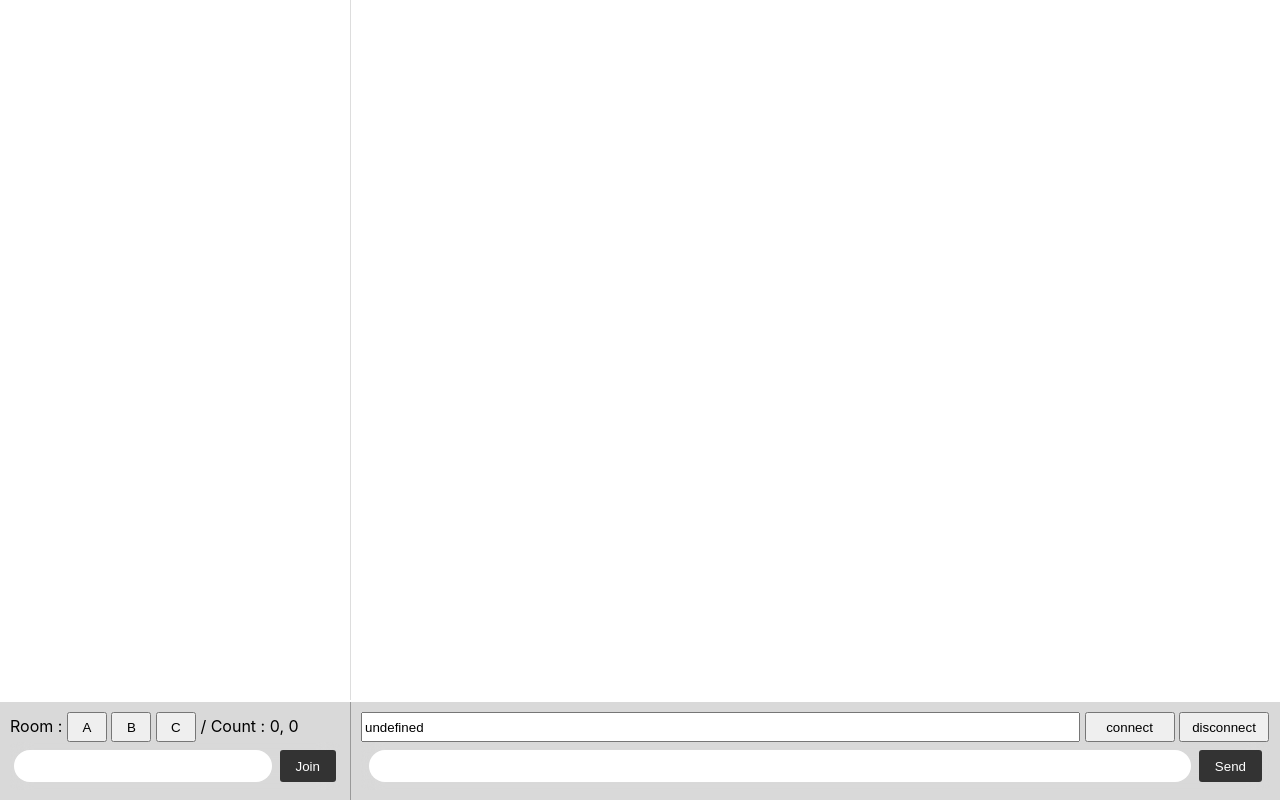
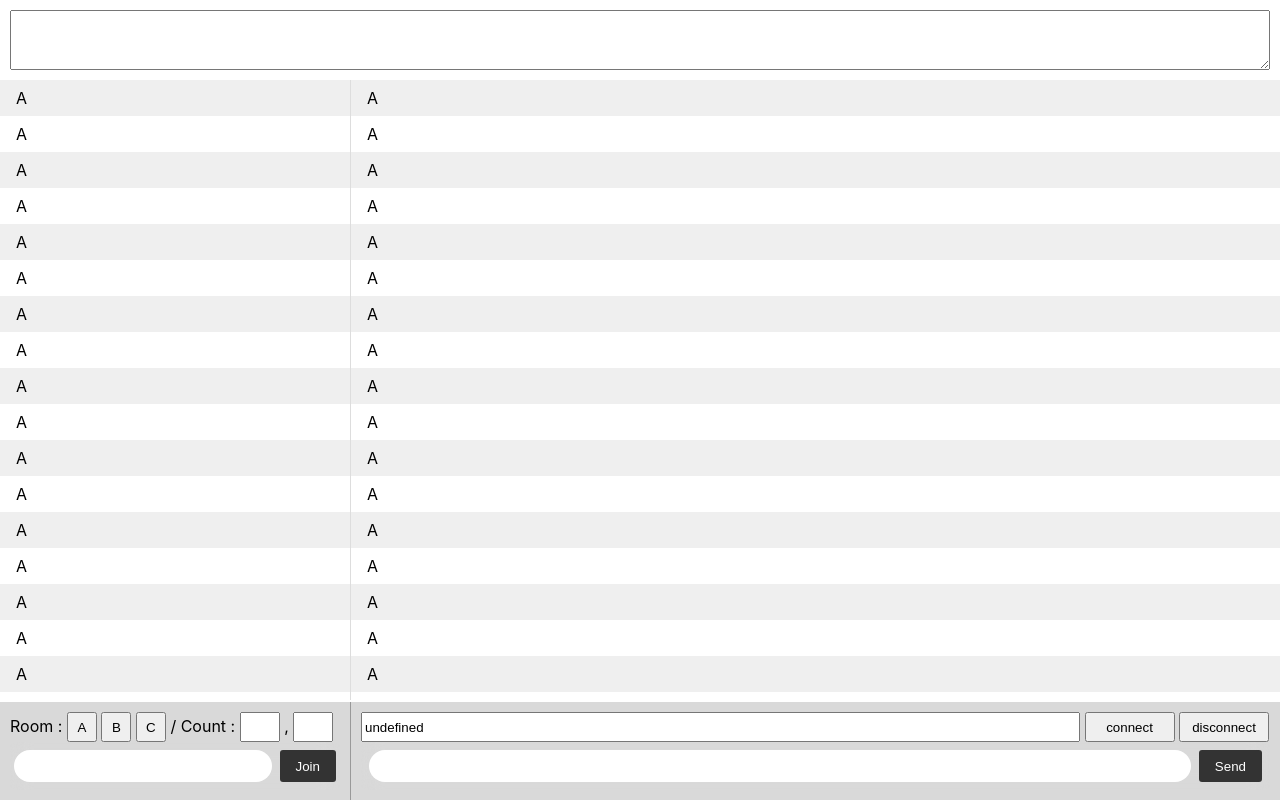
Before and after one commit to ks2colorworld/socketio-sample, a website: page client/index-gd.html in a window 1280 px wide. Drawn offline with nearby package versions, Linux system fonts and the light colour scheme; no server answers.

Commit message:
스크롤, 좌표값 표시 영역, Count 입력폼으로 변경

```diff
--- a/client/index-gd.html
+++ b/client/index-gd.html
@@ -15,13 +15,31 @@
       box-sizing: border-box;
     }
 
-    /* 좌측 상단 */
-    #user-list {
+    /* 최상단 */
+    .top-header {
       position: fixed;
       top: 0;
       left: 0;
-      height: calc(100% - 100px);
+      height: 80px;
+      width: 100%;
+      padding: 10px;
+    }
+    .top-header textarea {
+      width: 100%;
+      height: 100%;
+    }
+
+    /* 좌측 상단 */
+    #user-list {
+      list-style-type: none;
+      position: fixed;
+      top: 80px;
+      left: 0;
+      margin: 0;
+      padding: 0;
+      height: calc(100% - 180px);
       width: 350px;
+      overflow: auto;
     }
 
     #user-list>li {
@@ -39,12 +57,12 @@
       margin: 0;
       padding: 0;
       position: fixed;
-      top: 0;
+      top: 80px;
       left: 350px;
       border-left: 1px solid #dddddd;
-      padding: 10px;
-      height: calc(100% - 100px);
+      height: calc(100% - 180px);
       width: calc(100% - 350px);
+      overflow: auto;
     }
 
     #messages>li {
@@ -56,8 +74,8 @@
     }
 
 
-     /* 좌측 하단 */
-     .token-wrap {
+    /* 좌측 하단 */
+    .token-wrap {
       position: fixed;
       bottom: 0;
       left: 350px;
@@ -122,8 +140,13 @@
     }
 
     .room-wrap .room-btns button {
+      width: 30px;
+      height: 30px;
+    }
+    .room-wrap .room-btns input {
       width: 40px;
       height: 30px;
+      text-align: center;
     }
 
     #room-div {
@@ -155,16 +178,59 @@
       outline: none;
       color: #fff;
     }
-
   </style>
 </head>
 
 <body>
+  <!-- 최상단 -->
+<div class="top-header">
+  <textarea  id="location" ></textarea>
+</div>
+
   <!-- 좌측 상단 -->
-  <ui id="user-list"></ui>
+  <ui id="user-list">
+
+    <li>A</li>
+    <li>A</li>
+    <li>A</li>
+    <li>A</li>
+    <li>A</li>
+    <li>A</li>
+    <li>A</li>
+    <li>A</li>
+    <li>A</li>
+    <li>A</li>
+    <li>A</li>
+    <li>A</li>
+    <li>A</li>
+    <li>A</li>
+    <li>A</li>
+    <li>A</li>
+    <li>A</li>
+    <li>A</li>
+  </ui>
 
   <!-- 우측 상단 -->
-  <ul id="messages"></ul>
+  <ul id="messages">
+    <li>A</li>
+    <li>A</li>
+    <li>A</li>
+    <li>A</li>
+    <li>A</li>
+    <li>A</li>
+    <li>A</li>
+    <li>A</li>
+    <li>A</li>
+    <li>A</li>
+    <li>A</li>
+    <li>A</li>
+    <li>A</li>
+    <li>A</li>
+    <li>A</li>
+    <li>A</li>
+    <li>A</li>
+    <li>A</li>
+  </ul>
 
 
   <!-- 좌측 하단 -->
@@ -176,8 +242,8 @@
       <button id="room-join-c-button">C</button>
 
       / Count :
-      <span id="user-list-emit-count-input" > 0</span>,
-      <span id="messages-emit-count-input" >0</span>
+      <input id="user-list-emit-count-input" readonly/> ,
+      <input id="messages-emit-count-input" readonly />
     </div>
     <div id="room-div" action="">
       <input id="room-input" autocomplete="off" /><button id="room-button">Join</button>
```
